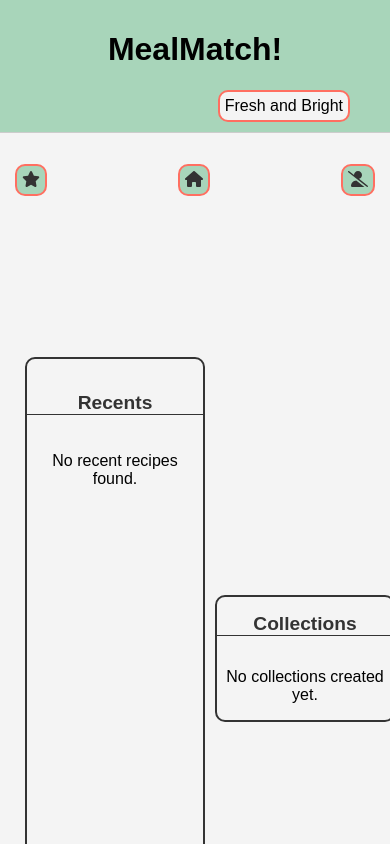
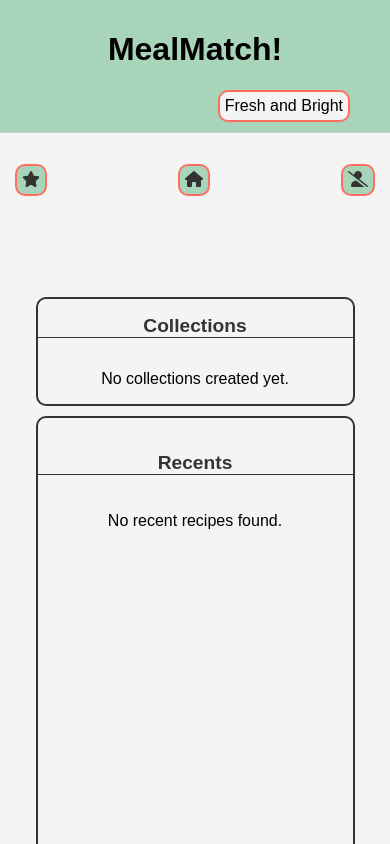
Before and after one commit to jocephuss/MealMatch, a React (Vite) app in the folder client/: page /favorite in a window 390 px wide. Shown: the top 844 px of the page. Built offline with nearby package versions, Linux system fonts and the light colour scheme.

Commit message:
trouble-shooting with Bryan and Sergio

```diff
--- a/client/src/index.css
+++ b/client/src/index.css
@@ -196,7 +196,6 @@ button:hover {
   justify-content: center;
   height: 100vh;
   margin: 5px;
-  width: 100%;
   padding: 10px;
 }
 
@@ -525,6 +524,9 @@ input,
 
 /* Mobile CSS */
 @media (max-width: 768px) {
+  .favorite-main {
+    flex-direction: column-reverse;
+  }
   .discover-main {
     flex-direction: column-reverse;
     justify-content: center;
```
Also changed, not shown: 1 other file (tests, documents, lock files or other folders).
